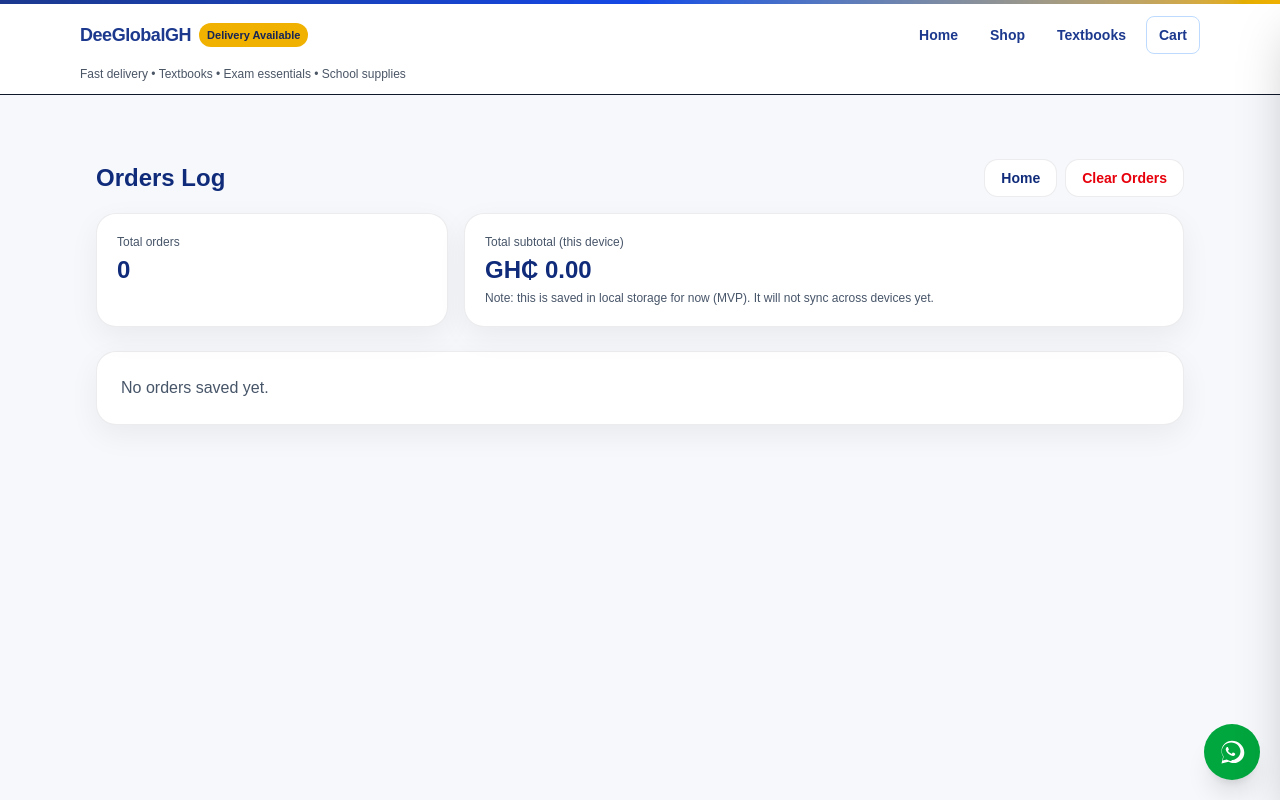
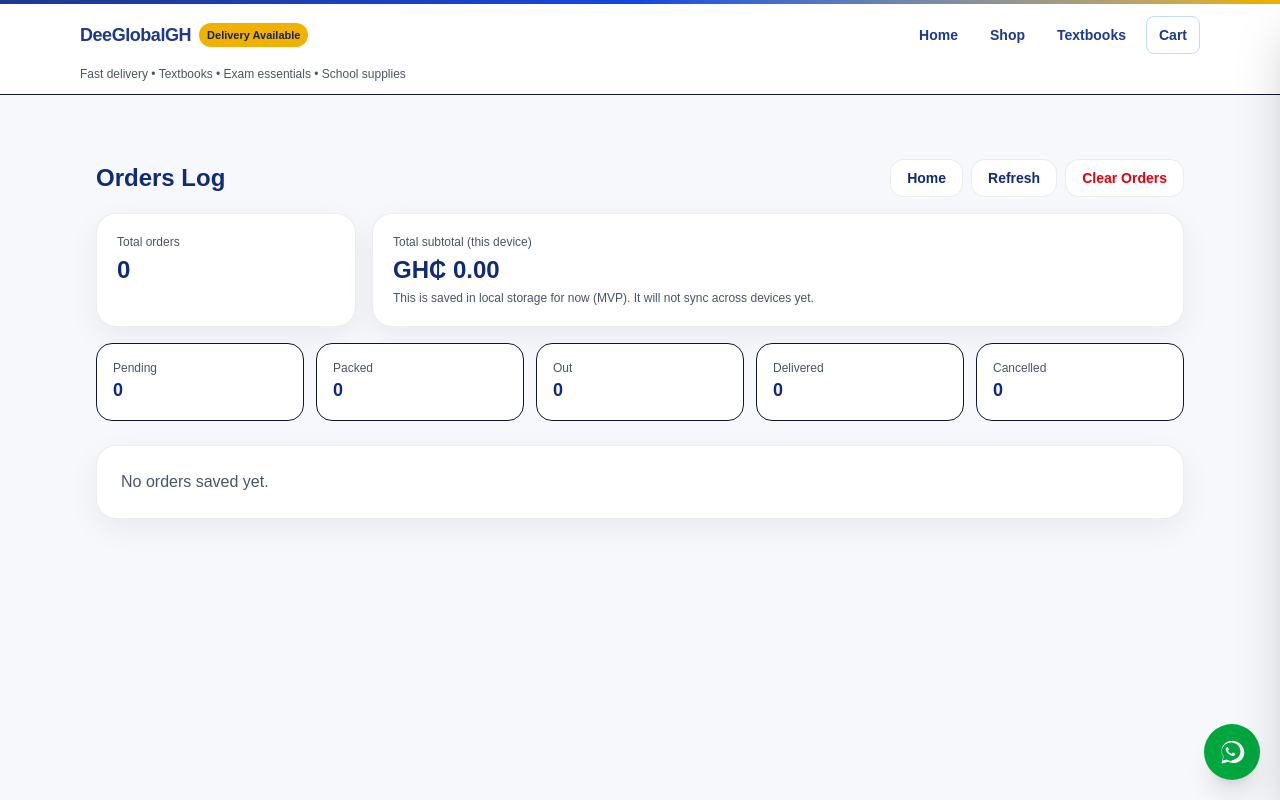
Before and after one commit to dlanquaye/deeglobalgh-website, a Next.js app: page /orders in a window 1280 px wide. Shown: the top 800 px of the page. Built offline with nearby package versions, Linux system fonts and the light colour scheme.

Commit message:
Add order status workflow controls in Orders Log

```diff
--- a/app/checkout/page.tsx
+++ b/app/checkout/page.tsx
@@ -167,6 +167,10 @@ export default function CheckoutPage() {
       })),
       subtotal,
       paymentMethod,
+
+      // ✅ NEW FIELDS (Order workflow)
+      orderStatus: "PENDING",
+      paymentStatus: paymentMethod === "PAYSTACK" ? "UNKNOWN" : "UNPAID",
     });
   };
 
--- a/app/lib/orders.ts
+++ b/app/lib/orders.ts
@@ -15,15 +15,30 @@ export type CustomerDetails = {
 
 export type OrderPaymentMethod = "PAYSTACK" | "PAY_ON_DELIVERY";
 
+export type OrderStatus =
+  | "PENDING"
+  | "PAID"
+  | "PACKED"
+  | "OUT_FOR_DELIVERY"
+  | "DELIVERED"
+  | "CANCELLED";
+
+export type PaymentStatus = "UNPAID" | "PAID" | "UNKNOWN";
+
 export type OrderRecord = {
   id: string; // DG-YYYYMMDD-XXXX
   createdAt: string;
+  updatedAt?: string;
 
   customer: CustomerDetails;
   items: OrderItem[];
   subtotal: number;
 
   paymentMethod: OrderPaymentMethod;
+
+  // ✅ Operations tracking
+  orderStatus: OrderStatus;
+  paymentStatus: PaymentStatus;
 
   // Paystack
   paystackReference?: string;
@@ -65,6 +80,22 @@ export function addOrder(order: OrderRecord) {
   saveOrders([order, ...existing]); // newest first
 }
 
+export function updateOrderById(orderId: string, patch: Partial<OrderRecord>) {
+  const orders = loadOrders();
+  const idx = orders.findIndex((o) => o.id === orderId);
+  if (idx === -1) return;
+
+  const updated: OrderRecord = {
+    ...orders[idx],
+    ...patch,
+    updatedAt: new Date().toISOString(),
+  };
+
+  const next = [...orders];
+  next[idx] = updated;
+  saveOrders(next);
+}
+
 export function clearOrders() {
   if (typeof window === "undefined") return;
   localStorage.removeItem(ORDERS_KEY);
--- a/app/orders/page.tsx
+++ b/app/orders/page.tsx
@@ -2,7 +2,14 @@
 
 import { useEffect, useMemo, useState } from "react";
 import Link from "next/link";
-import { clearOrders, loadOrders, type OrderRecord } from "@/app/lib/orders";
+import {
+  clearOrders,
+  loadOrders,
+  updateOrderById,
+  type OrderRecord,
+  type OrderStatus,
+  type PaymentStatus,
+} from "@/app/lib/orders";
 
 function formatMoney(amount: number) {
   return new Intl.NumberFormat("en-GH", {
@@ -11,11 +18,61 @@ function formatMoney(amount: number) {
   }).format(amount);
 }
 
+function statusLabel(s: OrderStatus) {
+  switch (s) {
+    case "PENDING":
+      return "Pending";
+    case "PAID":
+      return "Paid";
+    case "PACKED":
+      return "Packed";
+    case "OUT_FOR_DELIVERY":
+      return "Out for delivery";
+    case "DELIVERED":
+      return "Delivered";
+    case "CANCELLED":
+      return "Cancelled";
+    default:
+      return s;
+  }
+}
+
+function paymentLabel(p: PaymentStatus) {
+  switch (p) {
+    case "UNPAID":
+      return "Unpaid";
+    case "PAID":
+      return "Paid";
+    case "UNKNOWN":
+      return "Unknown";
+    default:
+      return p;
+  }
+}
+
+// ✅ Backward compatibility: older orders created before schema update
+function normalizeOrder(o: any): OrderRecord {
+  const paymentMethod = o?.paymentMethod === "PAYSTACK" ? "PAYSTACK" : "PAY_ON_DELIVERY";
+
+  return {
+    ...o,
+    orderStatus: (o?.orderStatus as OrderStatus) || "PENDING",
+    paymentStatus:
+      (o?.paymentStatus as PaymentStatus) ||
+      (paymentMethod === "PAYSTACK" ? "UNKNOWN" : "UNPAID"),
+  } as OrderRecord;
+}
+
 export default function OrdersPage() {
   const [orders, setOrders] = useState<OrderRecord[]>([]);
 
+  const refresh = () => {
+    const raw = loadOrders();
+    setOrders(raw.map(normalizeOrder));
+  };
+
   useEffect(() => {
-    setOrders(loadOrders());
+    refresh();
   }, []);
 
   const totalOrders = orders.length;
@@ -24,20 +81,69 @@ export default function OrdersPage() {
     return orders.reduce((sum, o) => sum + (o.subtotal || 0), 0);
   }, [orders]);
 
+  const counts = useMemo(() => {
+    const out = {
+      pending: 0,
+      packed: 0,
+      outForDelivery: 0,
+      delivered: 0,
+      cancelled: 0,
+    };
+
+    for (const o of orders) {
+      switch (o.orderStatus) {
+        case "PENDING":
+          out.pending++;
+          break;
+        case "PACKED":
+          out.packed++;
+          break;
+        case "OUT_FOR_DELIVERY":
+          out.outForDelivery++;
+          break;
+        case "DELIVERED":
+          out.delivered++;
+          break;
+        case "CANCELLED":
+          out.cancelled++;
+          break;
+      }
+    }
+    return out;
+  }, [orders]);
+
+  const setOrderStatus = (orderId: string, next: OrderStatus) => {
+    updateOrderById(orderId, { orderStatus: next });
+    refresh();
+  };
+
+  const setPaymentStatus = (orderId: string, next: PaymentStatus) => {
+    updateOrderById(orderId, { paymentStatus: next });
+    refresh();
+  };
+
   return (
     <main className="mx-auto max-w-6xl px-4 py-10">
-      <div className="flex items-center justify-between gap-4">
+      <div className="flex flex-col gap-4 sm:flex-row sm:items-center sm:justify-between">
         <h1 className="text-2xl font-extrabold text-[color:var(--brand-blue)]">
           Orders Log
         </h1>
 
-        <div className="flex gap-2">
+        <div className="flex flex-wrap gap-2">
           <Link
             href="/"
             className="btn-outline px-4 py-2 text-sm text-[color:var(--brand-blue)]"
           >
             Home
           </Link>
+
+          <button
+            type="button"
+            onClick={refresh}
+            className="btn-outline px-4 py-2 text-sm text-[color:var(--brand-blue)]"
+          >
+            Refresh
+          </button>
 
           <button
             type="button"
@@ -54,7 +160,8 @@ export default function OrdersPage() {
         </div>
       </div>
 
-      <div className="mt-4 grid grid-cols-1 gap-4 sm:grid-cols-3">
+      {/* Summary cards */}
+      <div className="mt-4 grid grid-cols-1 gap-4 sm:grid-cols-4">
         <div className="card-brand p-5">
           <div className="text-xs text-[color:var(--text-muted)]">Total orders</div>
           <div className="mt-1 text-2xl font-extrabold text-[color:var(--brand-blue)]">
@@ -62,7 +169,7 @@ export default function OrdersPage() {
           </div>
         </div>
 
-        <div className="card-brand p-5 sm:col-span-2">
+        <div className="card-brand p-5 sm:col-span-3">
           <div className="text-xs text-[color:var(--text-muted)]">
             Total subtotal (this device)
           </div>
@@ -70,17 +177,49 @@ export default function OrdersPage() {
             GH₵ {formatMoney(totalRevenue)}
           </div>
           <div className="mt-1 text-xs text-[color:var(--text-muted)]">
-            Note: this is saved in local storage for now (MVP). It will not sync
-            across devices yet.
+            This is saved in local storage for now (MVP). It will not sync across devices yet.
           </div>
         </div>
       </div>
 
+      {/* Status summary */}
+      <div className="mt-4 grid grid-cols-2 gap-3 sm:grid-cols-5">
+        <div className="rounded-2xl border bg-white p-4">
+          <div className="text-xs text-[color:var(--text-muted)]">Pending</div>
+          <div className="text-lg font-extrabold text-[color:var(--brand-blue)]">
+            {counts.pending}
+          </div>
+        </div>
+        <div className="rounded-2xl border bg-white p-4">
+          <div className="text-xs text-[color:var(--text-muted)]">Packed</div>
+          <div className="text-lg font-extrabold text-[color:var(--brand-blue)]">
+            {counts.packed}
+          </div>
+        </div>
+        <div className="rounded-2xl border bg-white p-4">
+          <div className="text-xs text-[color:var(--text-muted)]">Out</div>
+          <div className="text-lg font-extrabold text-[color:var(--brand-blue)]">
+            {counts.outForDelivery}
+          </div>
+        </div>
+        <div className="rounded-2xl border bg-white p-4">
+          <div className="text-xs text-[color:var(--text-muted)]">Delivered</div>
+          <div className="text-lg font-extrabold text-[color:var(--brand-blue)]">
+            {counts.delivered}
+          </div>
+        </div>
+        <div className="rounded-2xl border bg-white p-4">
+          <div className="text-xs text-[color:var(--text-muted)]">Cancelled</div>
+          <div className="text-lg font-extrabold text-[color:var(--brand-blue)]">
+            {counts.cancelled}
+          </div>
+        </div>
+      </div>
+
+      {/* Orders list */}
       <section className="mt-6 card-brand p-6">
         {orders.length === 0 ? (
-          <div className="text-[color:var(--text-muted)]">
-            No orders saved yet.
-          </div>
+          <div className="text-[color:var(--text-muted)]">No orders saved yet.</div>
         ) : (
           <div className="space-y-4">
             {orders.map((o) => (
@@ -91,7 +230,10 @@ export default function OrdersPage() {
                       {o.id}
                     </div>
                     <div className="text-xs text-[color:var(--text-muted)]">
-                      {new Date(o.createdAt).toLocaleString()}
+                      Created: {o.createdAt ? new Date(o.createdAt).toLocaleString() : "—"}
+                    </div>
+                    <div className="text-xs text-[color:var(--text-muted)]">
+                      Updated: {o.updatedAt ? new Date(o.updatedAt).toLocaleString() : "—"}
                     </div>
                   </div>
 
@@ -100,7 +242,8 @@ export default function OrdersPage() {
                   </div>
                 </div>
 
-                <div className="mt-3 text-sm">
+                <div className="mt-3 grid grid-cols-1 gap-3 sm:grid-cols-2">
+                  <div className="text-sm">
                     <div>
                       <b>Customer:</b> {o.customer?.fullName}
                     </div>
@@ -115,12 +258,58 @@ export default function OrdersPage() {
                     </div>
                   </div>
 
+                  <div className="rounded-2xl border bg-gray-50 p-4">
+                    <div className="text-xs text-[color:var(--text-muted)] font-bold">
+                      Controls
+                    </div>
+
+                    <div className="mt-3 grid grid-cols-1 gap-3">
+                      <label className="text-xs text-[color:var(--text-muted)]">
+                        Order Status
+                        <select
+                          value={o.orderStatus}
+                          onChange={(e) => setOrderStatus(o.id, e.target.value as OrderStatus)}
+                          className="mt-1 w-full rounded-xl border bg-white px-3 py-2 text-sm font-bold"
+                        >
+                          <option value="PENDING">Pending</option>
+                          <option value="PAID">Paid</option>
+                          <option value="PACKED">Packed</option>
+                          <option value="OUT_FOR_DELIVERY">Out for delivery</option>
+                          <option value="DELIVERED">Delivered</option>
+                          <option value="CANCELLED">Cancelled</option>
+                        </select>
+                      </label>
+
+                      <label className="text-xs text-[color:var(--text-muted)]">
+                        Payment Status
+                        <select
+                          value={o.paymentStatus}
+                          onChange={(e) =>
+                            setPaymentStatus(o.id, e.target.value as PaymentStatus)
+                          }
+                          className="mt-1 w-full rounded-xl border bg-white px-3 py-2 text-sm font-bold"
+                        >
+                          <option value="UNKNOWN">Unknown</option>
+                          <option value="UNPAID">Unpaid</option>
+                          <option value="PAID">Paid</option>
+                        </select>
+                      </label>
+                    </div>
+                  </div>
+                </div>
+
                 <div className="mt-3 text-xs text-[color:var(--text-muted)]">
-                  <b>Payment:</b> {o.paymentMethod}
+                  <b>Payment method:</b> {o.paymentMethod}
                   {o.paystackReference ? (
                     <>
                       {" "}
                       • <b>Ref:</b> {o.paystackReference}
+                    </>
+                  ) : null}
+                  {o.paystackStatus ? (
+                    <>
+                      {" "}
+                      • <b>Paystack status:</b> {o.paystackStatus}
                     </>
                   ) : null}
                 </div>
@@ -151,6 +340,13 @@ export default function OrdersPage() {
                     ))}
                   </div>
                 </div>
+
+                {/* Badge */}
+                <div className="mt-4">
+                  <span className="inline-flex items-center rounded-full border bg-white px-3 py-1 text-xs font-extrabold text-[color:var(--brand-blue)]">
+                    {statusLabel(o.orderStatus)} • {paymentLabel(o.paymentStatus)}
+                  </span>
+                </div>
               </div>
             ))}
           </div>
```
Lines whose indentation alone changed are shown as unchanged.
